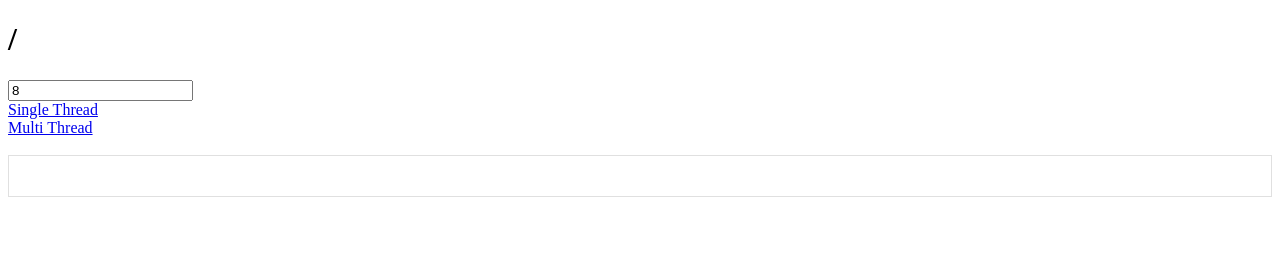
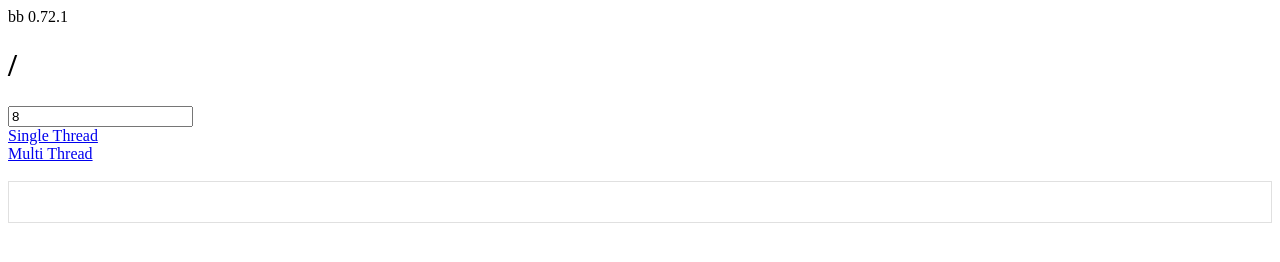
Before and after one commit to saleel/bb-threads, a website built with Vite: page index.html in a window 1280 px wide. Built offline with nearby package versions, Linux system fonts and the light colour scheme.

Commit message:
add version

```diff
--- a/index.html
+++ b/index.html
@@ -6,8 +6,12 @@
     <title>Vite App</title>
   </head>
   <body>
+bb 0.72.1
+
+
     <h1 id="thread-count"></h1>
     <input type="number" id="num-threads" value="8" />
+
 
 
     <div id="app"></div>
```
